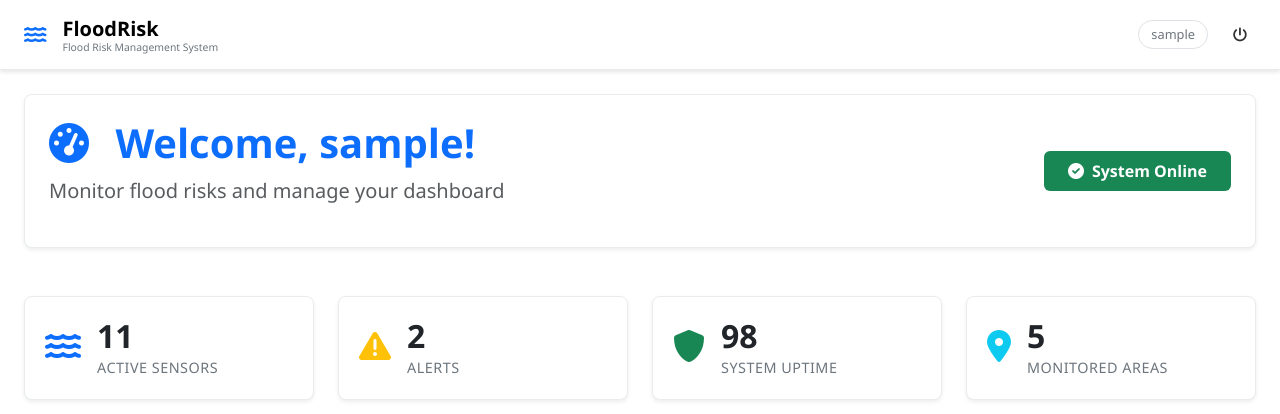
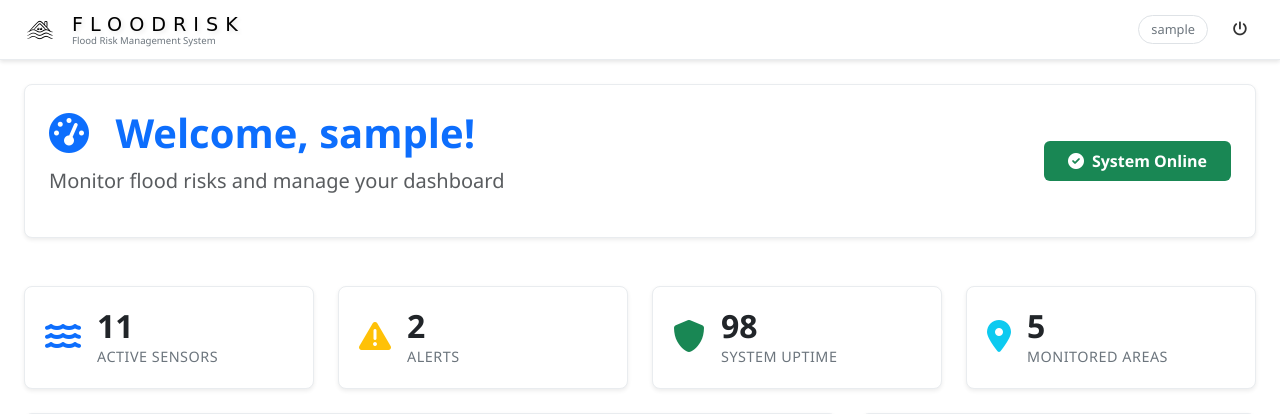
Before and after one commit to dhananjayaDev/flood-risk, a Flask app: page /home in a window 1280 px wide. Shown: the top 414 px of the page. Run offline with Flask 3, Linux system fonts and the light colour scheme; the visitor is signed in with stand-in values (Sample User, id 1); some web fonts are replaced.

```diff
--- a/static/css/style.css
+++ b/static/css/style.css
@@ -1,4 +1,12 @@
 /* Custom CSS for Flood Risk App */
+
+/* Custom Font Face for Brushstrike */
+@font-face {
+    font-family: 'Brushstrike';
+    src: url('../fonts/Brushstrike trial.ttf') format('truetype');
+    font-weight: normal;
+    font-style: normal;
+}
 
 :root {
     --primary-color: #667eea;
@@ -40,19 +48,42 @@ body {
     text-decoration: none;
 }
 
+.navbar {
+    min-height: 60px !important;
+    padding: 0.5rem 0 !important;
+    position: sticky !important;
+    top: 0 !important;
+    z-index: 1030 !important;
+    box-shadow: 0 2px 4px rgba(0,0,0,0.1) !important;
+}
+
+.navbar-logo {
+    height: 32px;
+    width: auto;
+    object-fit: contain;
+}
+
 .brand-name {
-    font-size: 1.25rem;
-    font-weight: 700;
+    font-family: 'Brushstrike', cursive;
+    font-size: 1.2rem;
+    font-weight: normal;
     color: var(--black-color);
-    line-height: 1.2;
+    line-height: 1.1;
+    text-transform: uppercase;
+    letter-spacing: 7px;
+    text-shadow: 2px 2px 4px rgba(0,0,0,0.1);
+    width: 100%;
+    display: block;
 }
 
 .brand-subtitle {
-    font-size: 0.65rem;
+    font-size: 0.6rem;
     color: var(--gray-color);
     font-weight: 400;
     line-height: 1;
     margin-top: 1px;
+    width: 100%;
+    display: block;
 }
 
 .navbar-nav .nav-link {
@@ -91,9 +122,10 @@ body {
 }
 
 .navbar-nav .btn-outline-secondary:hover {
-    background-color: var(--gray-color);
-    border-color: var(--gray-color);
-    color: white;
+    background-color: white !important;
+    border: 1px solid #e9ecef !important;
+    color: var(--black-color) !important;
+    box-shadow: 0 4px 8px rgba(0, 0, 0, 0.15);
 }
 
 /* Custom Logout Button */
@@ -108,7 +140,7 @@ body {
     text-decoration: none;
     transition: all 0.3s ease;
     position: relative;
-    border: none;
+    border: 1px solid transparent;
     background: transparent;
 }
 
@@ -119,10 +151,11 @@ body {
 }
 
 .logout-btn:hover {
-    background-color: var(--gray-color);
-    color: white;
+    background-color: white !important;
+    color: var(--black-color) !important;
     transform: translateY(-1px);
-    box-shadow: 0 3px 6px rgba(108, 117, 125, 0.3);
+    box-shadow: 0 4px 8px rgba(0, 0, 0, 0.15);
+    border: 1px solid #e9ecef !important;
 }
 
 .logout-btn:hover i {
--- a/templates/base.html
+++ b/templates/base.html
@@ -6,13 +6,14 @@
     <title>{% if title %}{{ title }} - Flood Risk App{% else %}Flood Risk App{% endif %}</title>
     <link href="https://cdn.jsdelivr.net/npm/bootstrap@5.3.0/dist/css/bootstrap.min.css" rel="stylesheet">
     <link href="https://cdnjs.cloudflare.com/ajax/libs/font-awesome/6.0.0/css/all.min.css" rel="stylesheet">
+    <link href="https://fonts.googleapis.com/css2?family=Inter:wght@400;500;600;700&display=swap" rel="stylesheet">
     <link href="{{ url_for('static', filename='css/style.css') }}" rel="stylesheet">
 </head>
 <body>
     <nav class="navbar navbar-expand-lg navbar-light bg-white">
         <div class="container-fluid px-4">
             <a class="navbar-brand d-flex align-items-center" href="{{ url_for('main.index') }}">
-                <i class="fas fa-water me-3 text-primary"></i>
+                <img src="{{ url_for('static', filename='images/flood.png') }}" alt="Flood Risk Logo" class="navbar-logo me-3">
                 <div>
                     <div class="brand-name">FloodRisk</div>
                     <div class="brand-subtitle">Flood Risk Management System</div>
```
Also changed, not shown: templates/auth/login.html (+15 -5 lines), templates/auth/register.html (+15 -5 lines), static/fonts/Wosker Demo.otf (deleted), static/images/flood.png (added), 1 other file.
